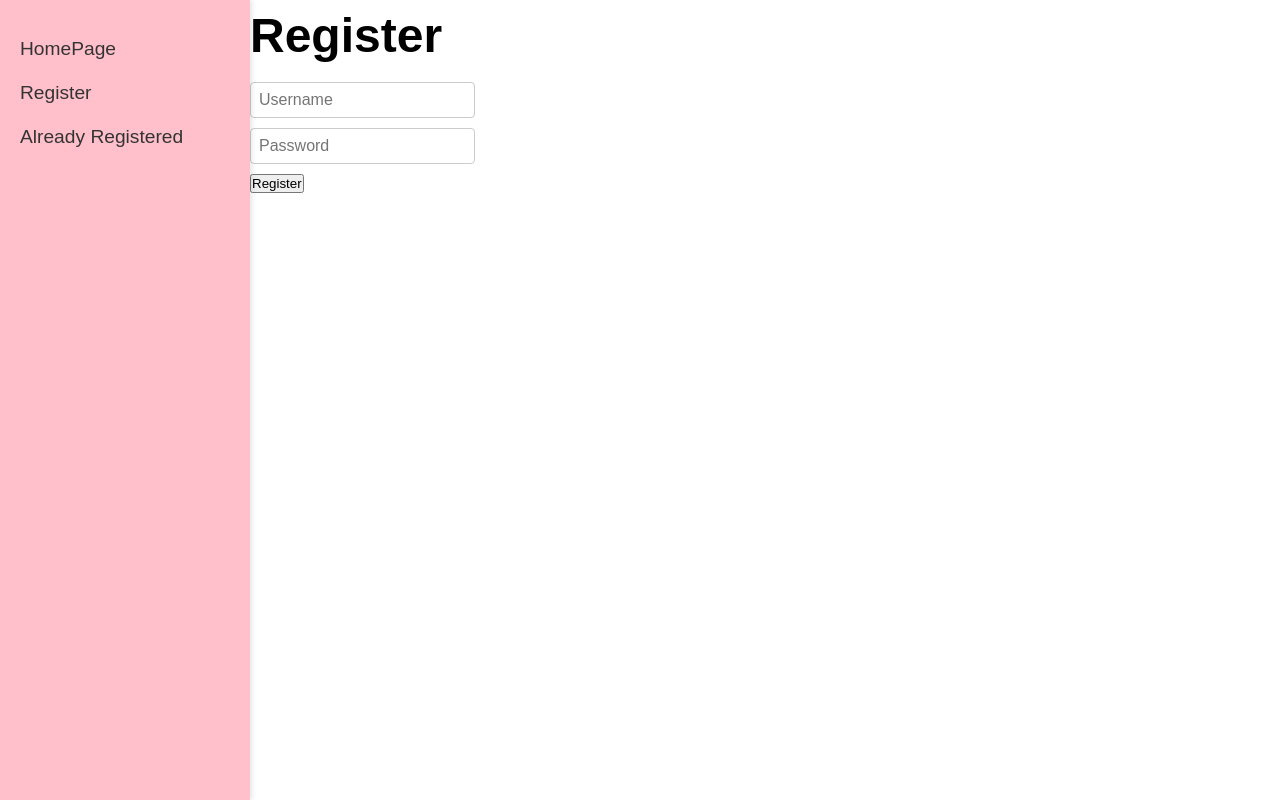
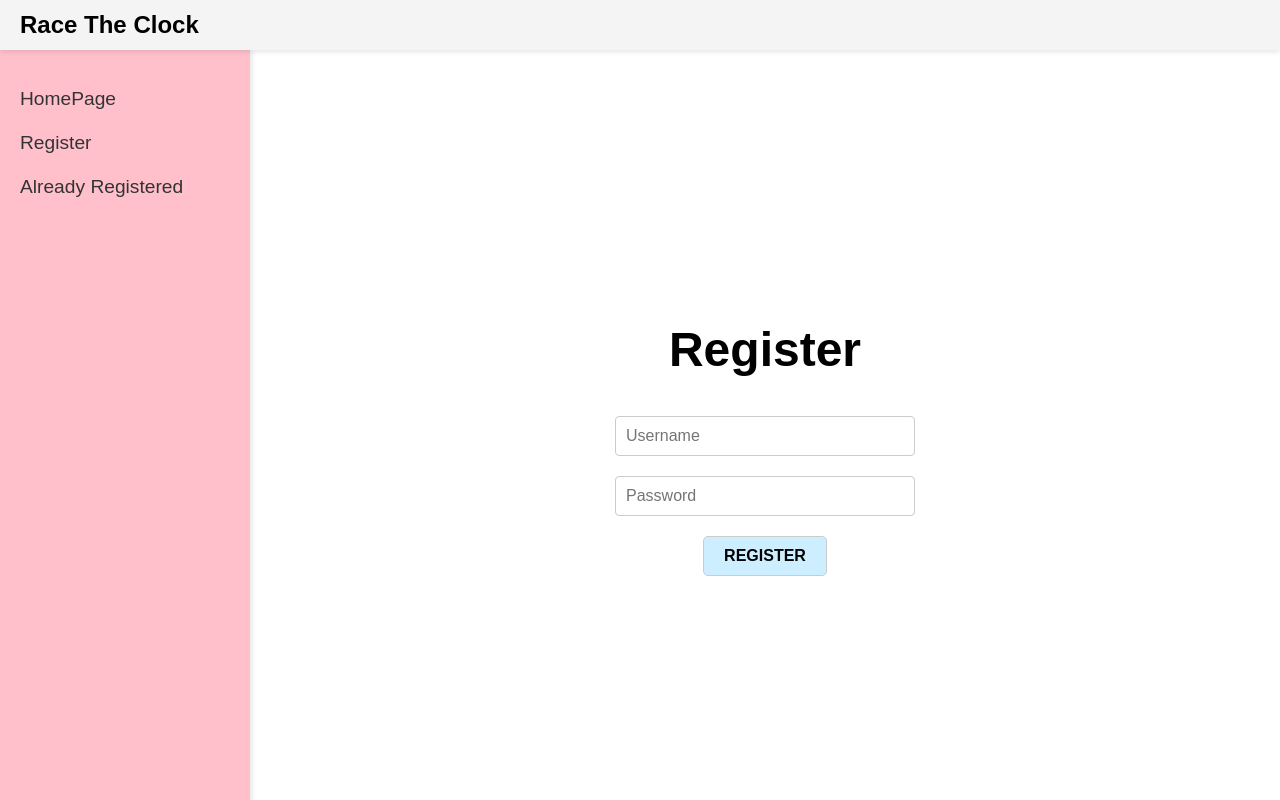
Before and after one commit to chriscooley1/race-the-clock, a React (Vite) app: page /letter-reader/register in a window 1280 px wide. Built offline with nearby package versions, Linux system fonts and the light colour scheme.

Commit message:
Add navbar with title and logout

```diff
--- a/src/App.css
+++ b/src/App.css
@@ -28,9 +28,11 @@ body {
 /* Container for the entire app */
 .app-container {
   display: flex;
+  flex-direction: column;
   width: 100%;
   height: 100%;
   transition: background-color 0.3s, color 0.3s;
+  padding-top: 50px; /* Add padding for navbar height */
 }
 
 /* Sidebar styles */
@@ -42,7 +44,7 @@ body {
   display: flex;
   flex-direction: column;
   position: fixed;
-  top: 0;
+  top: 50px; /* Adjusted to sit below the navbar */
   left: 0;
   padding: 20px;
   background-color: pink;
@@ -493,12 +495,6 @@ button {
   background-color: darkgreen;
 }
 
-/* .item-container {
-  display: flex;
-  align-items: center;
-  margin: 5px 0;
-} */
-
 .save-button {
   background-color: #cceeff;
   color: black;
@@ -600,3 +596,60 @@ button {
 .modal-actions button {
   margin-right: 10px;
 }
+
+/* Centering styles for Login and Register */
+.auth-container {
+  display: flex;
+  flex-direction: column;
+  align-items: center;
+  justify-content: center;
+  height: 100vh;
+  width: 100%;
+  text-align: center;
+}
+
+.auth-container h1 {
+  margin-bottom: 20px;
+}
+
+.auth-container input {
+  margin-bottom: 10px;
+  padding: 10px;
+  width: 300px;
+  font-size: 1em;
+}
+
+/* Navbar styles */
+.navbar {
+  position: fixed;
+  top: 0;
+  right: 0;
+  width: 100%;
+  height: 50px;
+  display: flex;
+  justify-content: space-between;
+  align-items: center;
+  padding: 0 20px;
+  background-color: #f4f4f4;
+  box-shadow: 0 2px 5px rgba(0, 0, 0, 0.1);
+  z-index: 1000;
+}
+
+.navbar-title {
+  font-size: 1.5em;
+  font-weight: bold;
+}
+
+.logout-button {
+  background-color: #ff6666;
+  color: white;
+  border: none;
+  padding: 10px 20px;
+  border-radius: 5px;
+  cursor: pointer;
+  font-size: 1em;
+}
+
+.logout-button:hover {
+  background-color: #cc0000;
+}
--- a/src/App.tsx
+++ b/src/App.tsx
@@ -16,6 +16,7 @@ import Resources from "./components/Resources";
 import { useTheme } from "./context/ThemeContext";
 import { AuthProvider } from "./context/AuthContext";
 import PrivateRoute from "./components/PrivateRoute";
+import Navbar from "./components/Navbar"; // Import Navbar
 import "./App.css";
 
 const App: React.FC = () => {
@@ -41,6 +42,7 @@ const App: React.FC = () => {
     <AuthProvider>
       <div className={`app-container ${theme.className}`}>
         <Router basename="/letter-reader">
+          <Navbar /> {/* Add Navbar */}
           {!hideSidebar && <Sidebar />}
           <div style={{ flex: 1, marginLeft: hideSidebar ? '0' : '250px' }}>
             <Routes>
--- a/src/components/Login.tsx
+++ b/src/components/Login.tsx
@@ -1,6 +1,7 @@
 import React, { useState } from "react";
 import { useNavigate } from "react-router-dom";
 import { login } from "../api";
+import "../App.css";
 import { useAuth } from "../context/AuthContext";
 
 const Login: React.FC = () => {
@@ -20,7 +21,7 @@ const Login: React.FC = () => {
   };
 
   return (
-    <div className="login-container">
+    <div className="auth-container">
       <h1>Login</h1>
       <input
         type="text"
--- /dev/null
+++ b/src/components/Navbar.tsx
@@ -0,0 +1,27 @@
+import React from "react";
+import { useNavigate } from "react-router-dom";
+import "../App.css";
+import { useAuth } from "../context/AuthContext";
+
+const Navbar: React.FC = () => {
+  const { setToken, isAuthenticated } = useAuth();
+  const navigate = useNavigate();
+
+  const handleLogout = () => {
+    setToken(null);
+    navigate("/login");
+  };
+
+  return (
+    <div className="navbar">
+      <div className="navbar-title">Race The Clock</div> {/* Add the title */}
+      {isAuthenticated && (
+        <button type="button" onClick={handleLogout} className="logout-button">
+          Logout
+        </button>
+      )}
+    </div>
+  );
+};
+
+export default Navbar;
--- a/src/components/Register.tsx
+++ b/src/components/Register.tsx
@@ -1,6 +1,7 @@
 import React, { useState } from "react";
 import { useNavigate } from "react-router-dom";
 import { register } from "../api";
+import "../App.css";
 
 const Register: React.FC = () => {
   const [username, setUsername] = useState("");
@@ -17,7 +18,7 @@ const Register: React.FC = () => {
   };
 
   return (
-    <div className="register-container">
+    <div className="auth-container">
       <h1>Register</h1>
       <input
         type="text"
@@ -33,7 +34,9 @@ const Register: React.FC = () => {
         onChange={(e) => setPassword(e.target.value)}
         placeholder="Password"
       />
-      <button type="button" onClick={handleRegister}>Register</button>
+      <button type="button" onClick={handleRegister} className="styled-button">
+        Register
+      </button>
     </div>
   );
 };
--- a/src/components/YourCollections.tsx
+++ b/src/components/YourCollections.tsx
@@ -9,7 +9,7 @@ const YourCollections = () => {
   const [collections, setCollections] = useState([]);
   const [speed, setSpeed] = useState(500);
   const [textColor, setTextColor] = useState("#000000");
-  const { theme } = useTheme(); // useTheme hook to get current theme
+  const { theme } = useTheme();
   const userId = 1; // Replace with the actual user ID
   const navigate = useNavigate();
   const [showModal, setShowModal] = useState(false);
@@ -65,7 +65,6 @@ const YourCollections = () => {
 
   return (
     <div className="your-collections">
-      <h2>Race The Clock</h2>
       <div className="collections-list">
         {collections.map((collection) => (
           <div key={collection.collection_id} className="collection-item">
```
